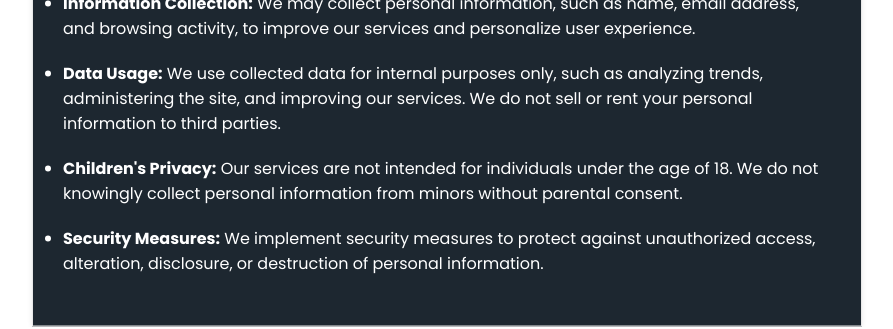
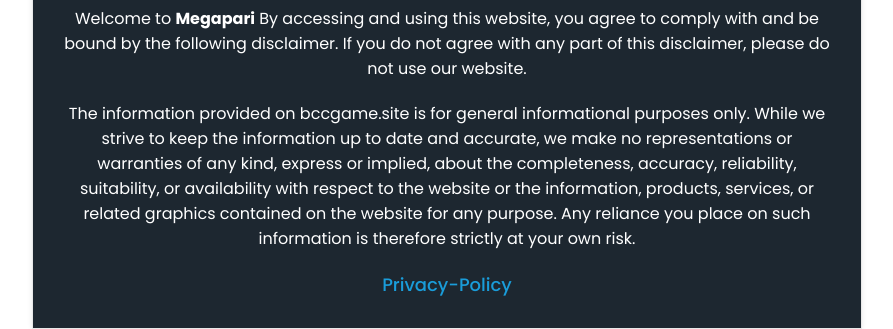
Before and after one commit to kartikagrawal2244/megapari, a plain HTML site: page index.html in a window 1280 px wide. Shown: the part 613-942 px from the top of the page, without its empty margins (193-1086 px from the left). Drawn offline with Linux system fonts and the light colour scheme.

Commit message:
add disclaimer

```diff
--- a/index.html
+++ b/index.html
@@ -49,11 +49,6 @@
             width: 50%;
             margin-left: 30px !important;
             margin: auto;
-        }
-
-        footer ul li{
-            color: #ffffff;
-            margin-bottom: 20px;
         }
 
         @media (max-width: 768px) {
@@ -120,30 +115,22 @@
             </div>
         </div>
 
-        <footer style="margin-top: 35px;">
-            <p style="color: #ffffff; font-size: 18px; margin-bottom: 20px;">Disclaimer and privacy policy</p>
+        <footer style="margin-top: 35px; text-align: center;">
+            <h2 style="color: #ffffff; font-size: 30px; margin-bottom: 20px; text-transform: uppercase;">Disclaimer</h2>
 
-            <ul>
-                <li>
-                    <strong> Information Collection:</strong> We may collect personal information, such as name, email address, and
-                    browsing activity, to improve our services and personalize user experience.
-                </li>
+            <p style="margin-bottom: 20px; color: #ffffff;">Welcome to <strong>Megapari</strong> By accessing and using this website, you agree to comply with and be bound by
+                the following disclaimer. If you do not agree with any part of this disclaimer, please do not use our
+                website.</p>
 
-                <li>
-                    <strong>Data Usage:</strong> We use collected data for internal purposes only, such as analyzing trends,
-                    administering the site, and improving our services. We do not sell or rent your personal information
-                    to third parties.
-                </li>
+            <p style="color: #ffffff; margin-bottom: 20px;">
+                The information provided on bccgame.site is for general informational purposes only. While we strive to
+                keep the information up to date and accurate, we make no representations or warranties of any kind,
+                express or implied, about the completeness, accuracy, reliability, suitability, or availability with
+                respect to the website or the information, products, services, or related graphics contained on the
+                website for any purpose. Any reliance you place on such information is therefore strictly at your own
+                risk.</p>
 
-                <li>
-                    <strong>Children's Privacy:</strong> Our services are not intended for individuals under the age of 18. We do not
-                    knowingly collect personal information from minors without parental consent.
-                </li>
-
-                <li>
-                    <strong>Security Measures:</strong> We implement security measures to protect against unauthorized access, alteration, disclosure, or destruction of personal information.
-                </li>
-            </ul>
+                <a href="https://megapari1.in/privacy-policy/" style="text-decoration:none; color: #1a9dda; font-size: 18px; font-weight: 500;">Privacy-Policy</a>
         </footer>
     </div>
 </body>
```
